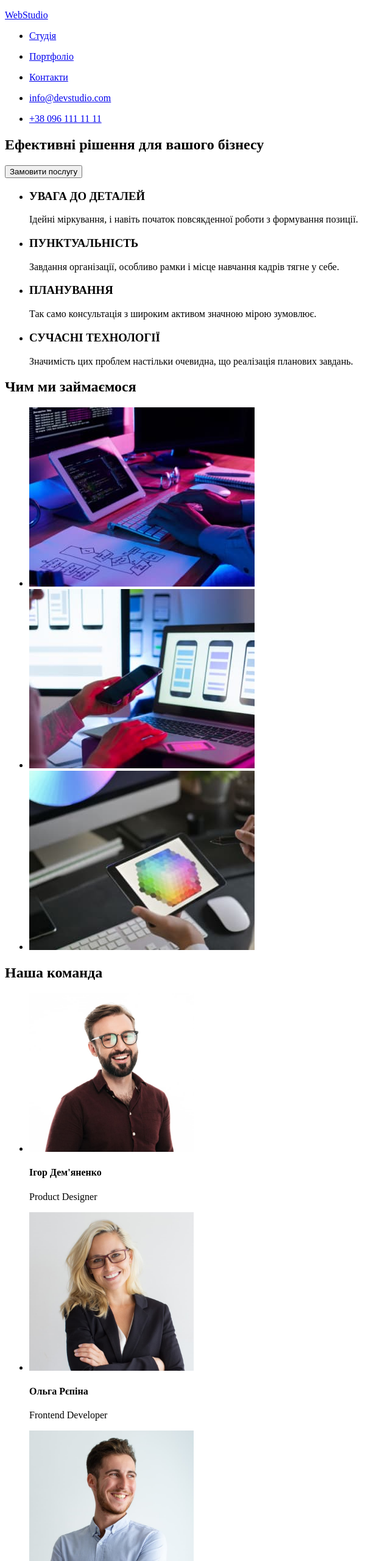
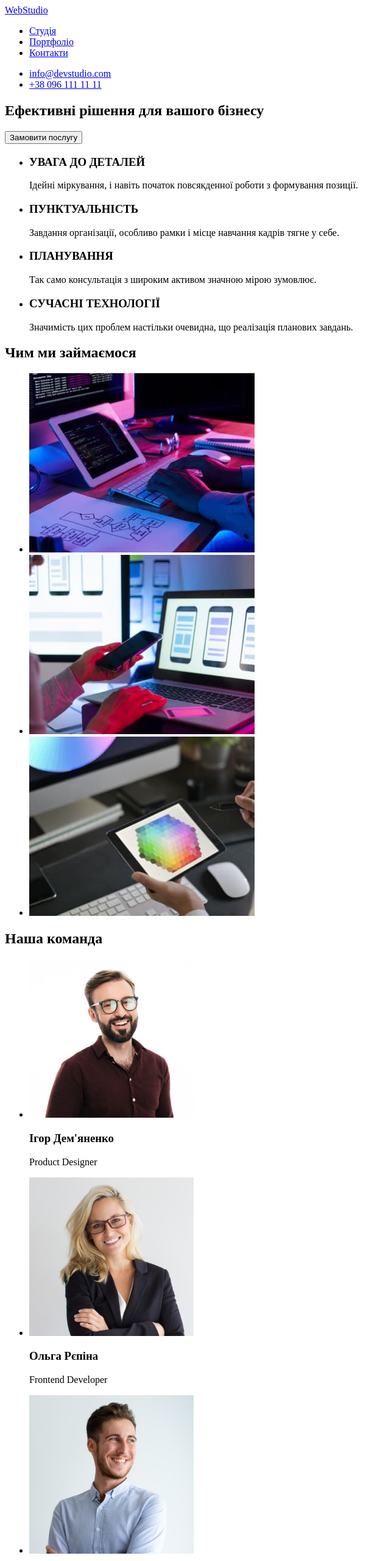
Before and after one commit to Valerii2022/goit-markup-hw-01-FSON, a plain HTML site: page index.html in a window 1280 px wide. Shown: the top 2560 px of the page at 61% size, without its empty margins (0-642 px from the left). Drawn offline with Linux system fonts and the light colour scheme.

Commit message:
доопрацювання від ментора

```diff
--- a/index.html
+++ b/index.html
@@ -1,167 +1,115 @@
 <!DOCTYPE html>
 <html lang="uk">
-
   <head>
-   <meta charset="UTF-8">
-   <meta http-equiv="X-UA-Compatible" content="IE=edge">
-   <meta name="viewport" content="width=device-width, initial-scale=1.0">
+    <meta charset="UTF-8" />
+    <meta http-equiv="X-UA-Compatible" content="IE=edge" />
+    <meta name="viewport" content="width=device-width, initial-scale=1.0" />
     <title>Студія</title>
   </head>
-
   <body>
     <!--header-->
     <header>
       <nav>
-
-         <a href="#">
-            <p>WebStudio</p>
-         </a>
-
+        <a href="#"> WebStudio </a>
         <ul>
           <li>
-               <a href="#">
-                  <p>Студія</p>
-               </a>
+            <a href="#"> Студія </a>
           </li>
           <li>
-               <a href="#">
-                  <p>Портфоліо</p>
-               </a>
+            <a href="#"> Портфоліо </a>
           </li>
           <li>
-               <a href="#">
-                  <p>Контакти</p>
-               </a>
+            <a href="#"> Контакти </a>
           </li>
         </ul>
-
       </nav>
-
       <ul>
         <li>
-            <a href="mailto:info@devstudio.com">
-               <p>info@devstudio.com</p>
-            </a>
+          <a href="mailto:info@devstudio.com"> info@devstudio.com </a>
         </li>
         <li>
-            <a href="tel:+380961111111">
-               <p>+38 096 111 11 11</p>
-            </a>
+          <a href="tel:+380961111111"> +38 096 111 11 11 </a>
         </li>
       </ul>
-
     </header>
-
     <!--main-->
-
     <main>
-
       <!--title section-->
-
       <section>
-
         <h1>Ефективні рішення для вашого бізнесу</h1>
-
         <button type="button">Замовити послугу</button>
-
       </section>
-
       <!--what are we doing section-->
-
       <section>
-
         <ul>
           <li>
             <h3>УВАГА ДО ДЕТАЛЕЙ</h3>
-               <p>
-                  Ідейні міркування, і навіть початок повсякденної роботи з
-                  формування позиції.
-               </p>
+            <p>Ідейні міркування, і навіть початок повсякденної роботи з формування позиції.</p>
           </li>
           <li>
             <h3>ПУНКТУАЛЬНІСТЬ</h3>
-               <p>
-                  Завдання організації, особливо рамки і місце навчання кадрів
-                  тягне у себе.
-               </p>
+            <p>Завдання організації, особливо рамки і місце навчання кадрів тягне у себе.</p>
           </li>
           <li>
             <h3>ПЛАНУВАННЯ</h3>
-               <p>
-                  Так само консультація з широким активом значною мірою
-                  зумовлює.
-               </p>
+            <p>Так само консультація з широким активом значною мірою зумовлює.</p>
           </li>
           <li>
             <h3>СУЧАСНІ ТЕХНОЛОГІЇ</h3>
-               <p>
-                  Значимість цих проблем настільки очевидна, що реалізація
-                  планових завдань.
-               </p>
+            <p>Значимість цих проблем настільки очевидна, що реалізація планових завдань.</p>
           </li>
         </ul>
-
         <h2>Чим ми займаємося</h2>
-
         <ul>
           <li>
-               <img src="./images/img-1.jpg" alt="робота за комп'ютером" width="370">
+            <img src="./images/img-1.jpg" alt="робота за комп'ютером" width="370" />
           </li>
           <li>
-               <img src="./images/img-2.jpg" alt="робота з телефоном та ноутбуком" width="370">
+            <img src="./images/img-2.jpg" alt="робота з телефоном та ноутбуком" width="370" />
           </li>
           <li>
-               <img src="./images/img-3.jpg" alt="робота на планшеті" width="370">
+            <img src="./images/img-3.jpg" alt="робота на планшеті" width="370" />
           </li>
         </ul>
-
       </section>
-
       <!--our team section-->
-
       <section>
-
         <h2>Наша команда</h2>
-
         <ul>
           <li>
-               <img src="./images/teamcard-1.jpg" alt="Ігор Дем'яненко" width="270">
-               <h4>Ігор Дем'яненко</h4>
+            <img src="./images/teamcard-1.jpg" alt="Ігор Дем'яненко" width="270" />
+            <h3>Ігор Дем'яненко</h3>
             <p>Product Designer</p>
           </li>
           <li>
-               <img src="./images/teamcard-2.jpg" alt="Ольга Рєпіна" width="270">
-               <h4>Ольга Рєпіна</h4>
+            <img src="./images/teamcard-2.jpg" alt="Ольга Рєпіна" width="270" />
+            <h3>Ольга Рєпіна</h3>
             <p>Frontend Developer</p>
           </li>
           <li>
-               <img src="./images/teamcard-3.jpg" alt="Микола Тарасов" width="270">
-               <h4>Микола Тарасов</h4>
+            <img src="./images/teamcard-3.jpg" alt="Микола Тарасов" width="270" />
+            <h3>Микола Тарасов</h3>
             <p>Marketing</p>
           </li>
           <li>
-               <img src="./images/teamcard-4.jpg" alt="Михайло Єрмаков" width="270">
-               <h4>Михайло Єрмаков</h4>
+            <img src="./images/teamcard-4.jpg" alt="Михайло Єрмаков" width="270" />
+            <h3>Михайло Єрмаков</h3>
             <p>UI Designer</p>
           </li>
         </ul>
-
       </section>
     </main>
-
     <!--footer-->
-
     <footer class="footer">
-
-      <a href="#">
-         <p>WebStudio</p>
-      </a>
+      <a href="#"> WebStudio </a>
       <address>м. Київ, пр-т Лесі Українки, 26</address>
-      <p>info@devstudio.com</p>
-      <p>+38 096 111 11 11</p>
-
+      <li>
+         <a href="mailto:info@devstudio.com"> info@devstudio.com </a>
+       </li>
+       <li>
+         <a href="tel:+380961111111"> +38 096 111 11 11 </a>
+       </li>
+     </ul>
     </footer>
-
   </body>
-
 </html>
```
Lines whose indentation alone changed are shown as unchanged.
